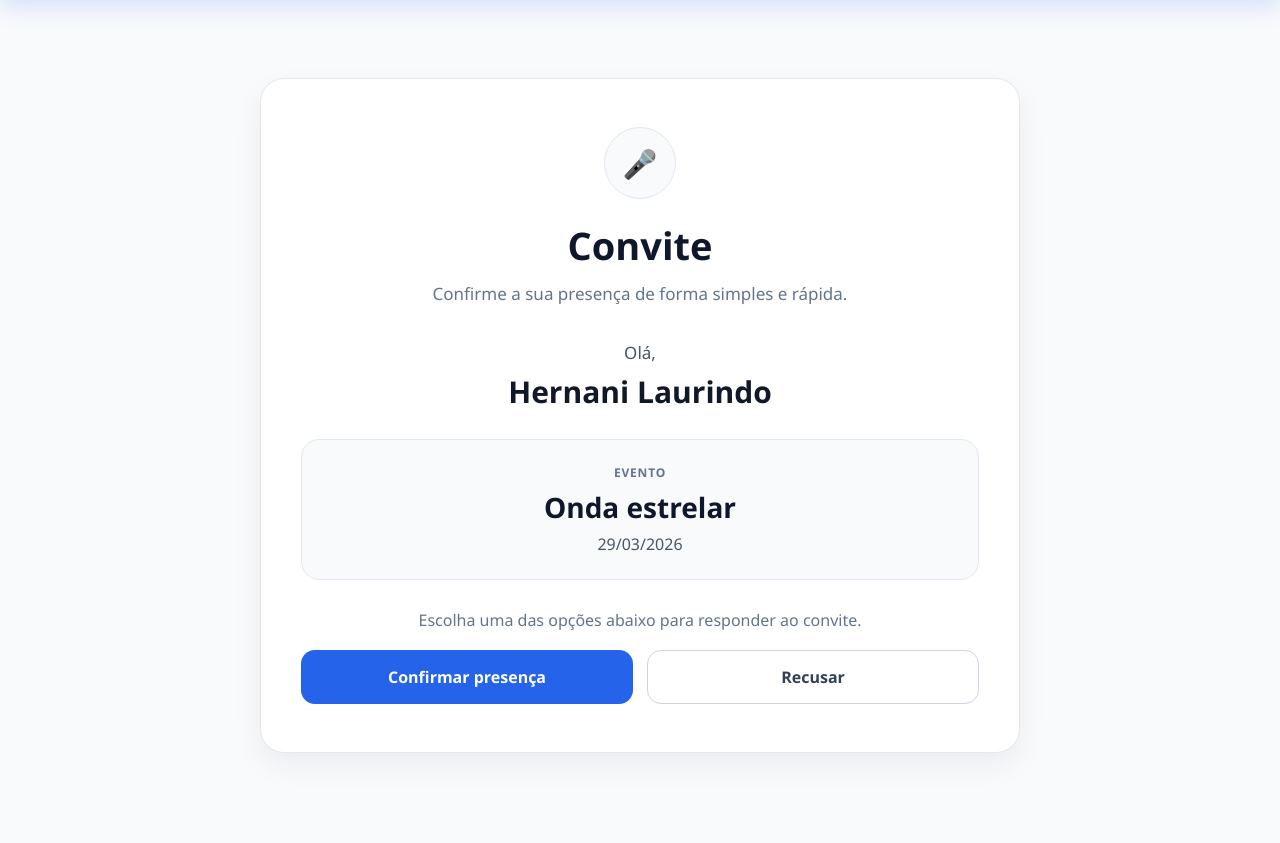
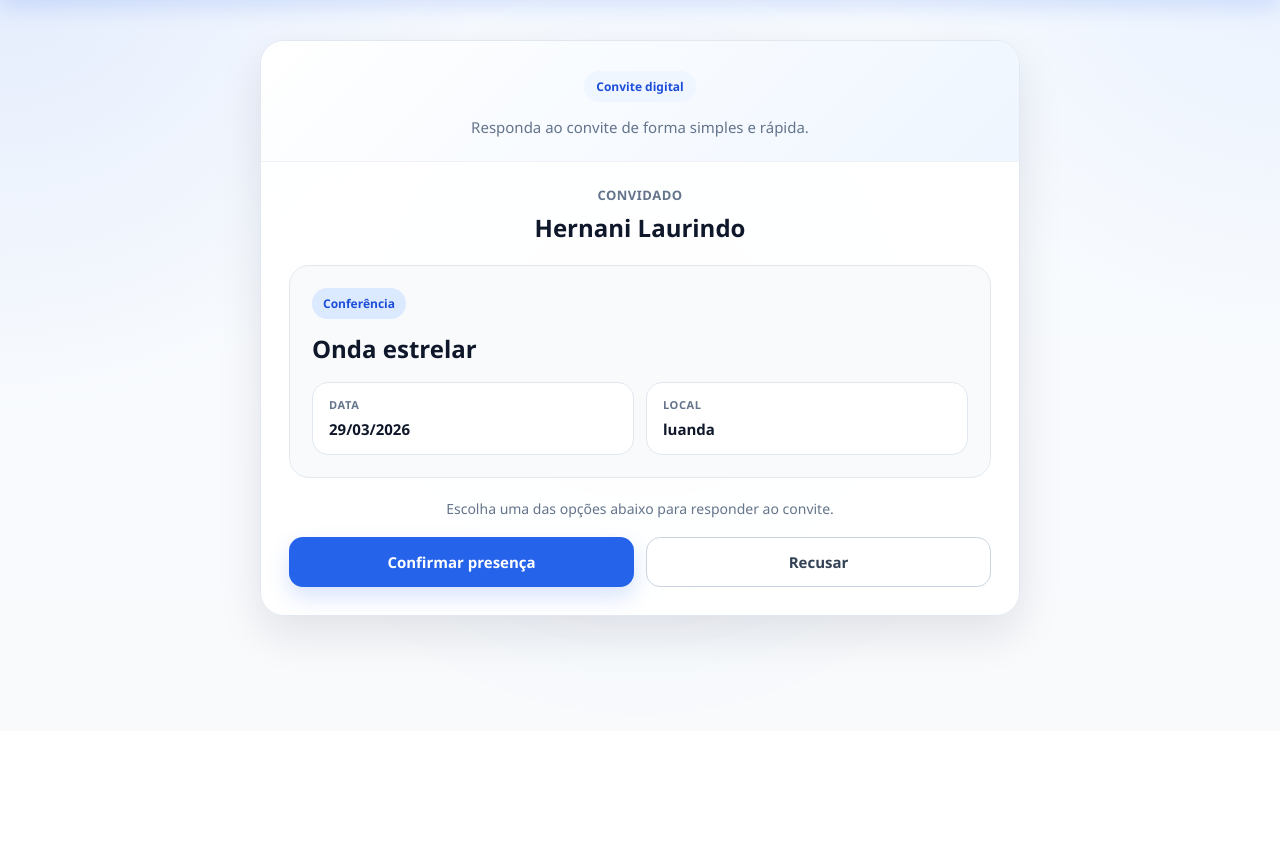
Before and after one commit to 9free13-sys/invitation-app, a Django app: page /invite/16a39fd4-306f-4f0b-864f-f8930bcd0d67/ in a window 1280 px wide. Shown: the part 69-912 px from the top of the page. After the commit the page ends 725 px from the top, so only its background shows below. Run offline with Django 5.2, Linux system fonts and the light colour scheme; data comes from the database, SQL or seed files in the repository.

Commit message:
improving the invite layout

```diff
--- a/events/templates/events/event_detail.html
+++ b/events/templates/events/event_detail.html
@@ -633,7 +633,7 @@
         Enviar convite
     </button>
 
-                                    <div id="copyToast" class="copy-toast">Link copiado com sucesso.</div><button class="guest-btn dark" onclick="navigator.clipboard.writeText('https://invitation-app-auto.onrender.com/invite/{{ guest.token }}/')">
+    <button class="guest-btn dark" onclick="copiarLink('https://invitation-app-auto.onrender.com/invite/{{ guest.token }}/')">
         Copiar link
     </button>
 </div>
@@ -657,6 +657,9 @@
         </div>
     </div>
 </div>
+
+<div id="copyToast" class="copy-toast">Link copiado com sucesso.</div>
+
 
 <script>
 
@@ -685,7 +688,6 @@ function copiarLink(link) {
         window.open(url, "_blank");
     }
 
-<div id="copyToast" class="copy-toast">Link copiado com sucesso.</div>
 
 </script>
 {% endblock %}
--- a/guests/templates/guests/invite_page.html
+++ b/guests/templates/guests/invite_page.html
@@ -1,268 +1,331 @@
 {% extends "base.html" %}
 
-{% block title %}Convite{% endblock %}
+{% block title %}Convite | InvitePro{% endblock %}
 
 {% block content %}
 <style>
+
+.invite-page-bg {
+    position: relative;
+}
+
+.invite-page-bg::before {
+    content: "";
+    position: fixed;
+    inset: 0;
+    background:
+        radial-gradient(circle at top left, rgba(37, 99, 235, 0.10), transparent 32%),
+        radial-gradient(circle at top right, rgba(59, 130, 246, 0.08), transparent 28%),
+        linear-gradient(180deg, #f8fbff 0%, #f8fafc 100%);
+    z-index: -2;
+}
+
+.invite-page-bg::after {
+    content: "";
+    position: fixed;
+    width: 520px;
+    height: 520px;
+    border-radius: 50%;
+    background: rgba(37, 99, 235, 0.05);
+    filter: blur(80px);
+    top: 140px;
+    left: 50%;
+    transform: translateX(-50%);
+    z-index: -1;
+    pointer-events: none;
+}
+
     .invite-wrapper {
         max-width: 760px;
-        margin: 50px auto;
+        margin: 12px auto 0;
     }
 
-    .invite-card {
-        background: #ffffff;
+    .invite-shell {
+    background: rgba(255, 255, 255, 0.92);
+    border: 1px solid #e2e8f0;
     border-radius: 24px;
-        padding: 48px 40px;
+    box-shadow: 0 18px 44px rgba(15, 23, 42, 0.10);
+    overflow: hidden;
+    backdrop-filter: blur(8px);
+}
+
+    .invite-header {
+    padding: 30px 28px 22px;
     text-align: center;
-        box-shadow: 0 12px 30px rgba(15, 23, 42, 0.06);
-        border: 1px solid #e5e7eb;
+    border-bottom: 1px solid #eef2f7;
+    background: linear-gradient(135deg, #ffffff, #eff6ff);
 }
 
     .invite-badge {
-        width: 72px;
-        height: 72px;
-        margin: 0 auto 20px;
-        border-radius: 50%;
-        background: #f8fafc;
-        display: flex;
+        display: inline-flex;
         align-items: center;
         justify-content: center;
-        font-size: 28px;
-        border: 1px solid #e2e8f0;
+        background: #eff6ff;
+        color: #1d4ed8;
+        border-radius: 999px;
+        padding: 7px 12px;
+        font-size: 12px;
+        font-weight: 700;
+        margin-bottom: 14px;
     }
 
     .invite-title {
-        font-size: 38px;
+        margin: 0 0 8px 0;
+        font-size: 30px;
         font-weight: 800;
         color: #0f172a;
-        margin-bottom: 10px;
+        line-height: 1.2;
     }
 
     .invite-subtitle {
-        font-size: 17px;
+        margin: 0;
+        font-size: 15px;
         color: #64748b;
-        margin-bottom: 34px;
         line-height: 1.5;
     }
 
-    .guest-line {
-        font-size: 17px;
-        color: #475569;
+    .invite-body {
+        padding: 24px 28px 28px;
+    }
+
+    .guest-block {
+        text-align: center;
+        margin-bottom: 22px;
+    }
+
+    .guest-label {
+        font-size: 13px;
+        font-weight: 700;
+        color: #64748b;
+        text-transform: uppercase;
+        letter-spacing: 0.5px;
         margin-bottom: 8px;
     }
 
     .guest-name {
-        font-size: 30px;
-        font-weight: 700;
-        color: #111827;
-        margin-bottom: 24px;
+        font-size: 24px;
+        font-weight: 800;
+        color: #0f172a;
         line-height: 1.3;
         word-break: break-word;
     }
 
-    .event-box {
+    .event-card {
         background: #f8fafc;
         border: 1px solid #e2e8f0;
-        border-radius: 18px;
-        padding: 24px;
-        margin: 28px 0;
-        text-align: center;
+        border-radius: 20px;
+        padding: 22px;
+        margin-bottom: 20px;
     }
 
-    .event-label {
+    .event-type {
+        display: inline-block;
+        background: #dbeafe;
+        color: #1d4ed8;
+        padding: 7px 11px;
+        border-radius: 999px;
         font-size: 12px;
         font-weight: 700;
-        letter-spacing: 0.8px;
-        text-transform: uppercase;
-        color: #64748b;
-        margin-bottom: 8px;
+        margin-bottom: 14px;
     }
 
     .event-name {
-        font-size: 28px;
-        font-weight: 700;
+        font-size: 24px;
+        font-weight: 800;
         color: #0f172a;
-        margin-bottom: 8px;
         line-height: 1.3;
+        margin-bottom: 18px;
         word-break: break-word;
     }
 
-    .event-date {
-        font-size: 16px;
-        color: #475569;
+    .event-meta {
+        display: grid;
+        grid-template-columns: repeat(2, 1fr);
+        gap: 12px;
     }
 
-    .action-text {
-        font-size: 16px;
+    .meta-box {
+        background: white;
+        border: 1px solid #e2e8f0;
+        border-radius: 16px;
+        padding: 14px 16px;
+    }
+
+    .meta-label {
+        font-size: 11px;
+        font-weight: 700;
         color: #64748b;
-        margin: 28px 0 18px;
+        text-transform: uppercase;
+        letter-spacing: 0.6px;
+        margin-bottom: 6px;
+    }
+
+    .meta-value {
+        font-size: 15px;
+        font-weight: 700;
+        color: #0f172a;
         line-height: 1.5;
+        word-break: break-word;
+    }
+
+    .invite-note {
+        text-align: center;
+        font-size: 14px;
+        color: #64748b;
+        line-height: 1.5;
+        margin-bottom: 18px;
     }
 
     .actions {
         display: grid;
         grid-template-columns: repeat(2, 1fr);
-        gap: 14px;
-        margin-top: 8px;
+        gap: 12px;
     }
 
     .btn {
-        display: inline-block;
-        padding: 15px 18px;
+        display: inline-flex;
+        align-items: center;
+        justify-content: center;
+        min-height: 50px;
+        padding: 13px 16px;
         border-radius: 14px;
         text-decoration: none;
-        font-size: 16px;
-        font-weight: 700;
+        font-size: 15px;
+        font-weight: 800;
         transition: 0.2s ease;
         border: 1px solid transparent;
-        text-align: center;
     }
 
-    .btn:hover {
+    .btn-confirm {
+        background: #2563eb;
+        color: white;
+        box-shadow: 0 10px 22px rgba(37, 99, 235, 0.18);
+    }
+
+    .btn-confirm:hover {
+        background: #1d4ed8;
         transform: translateY(-1px);
     }
 
-    .confirm {
-        background: #2563eb;
-        color: white;
-    }
-
-    .confirm:hover {
-        background: #1d4ed8;
-    }
-
-    .decline {
+    .btn-decline {
         background: white;
         color: #334155;
         border-color: #cbd5e1;
     }
 
-    .decline:hover {
+    .btn-decline:hover {
         background: #f8fafc;
     }
 
     @media (max-width: 700px) {
         .invite-wrapper {
-            margin: 14px auto;
-            max-width: 100%;
+            margin-top: 0;
         }
 
-        .invite-card {
-            padding: 22px 16px;
-            border-radius: 18px;
+        .invite-header {
+            padding: 22px 18px 18px;
         }
 
-        .invite-badge {
-            width: 58px;
-            height: 58px;
-            font-size: 22px;
-            margin-bottom: 16px;
+        .invite-body {
+            padding: 18px 18px 22px;
         }
 
         .invite-title {
-            font-size: 26px;
-            margin-bottom: 8px;
+            font-size: 24px;
         }
 
         .invite-subtitle {
             font-size: 14px;
-            margin-bottom: 24px;
-        }
-
-        .guest-line {
-            font-size: 15px;
-            margin-bottom: 6px;
         }
 
         .guest-name {
-            font-size: 23px;
-            margin-bottom: 18px;
+            font-size: 21px;
         }
 
-        .event-box {
-            padding: 18px 14px;
-            margin: 20px 0;
-            border-radius: 14px;
-        }
-
-        .event-label {
-            font-size: 11px;
+        .event-card {
+            padding: 18px;
+            border-radius: 18px;
         }
 
         .event-name {
             font-size: 21px;
-            margin-bottom: 6px;
+            margin-bottom: 14px;
         }
 
-        .event-date {
+        .event-meta {
+            grid-template-columns: 1fr;
+        }
+
+        .meta-box {
+            padding: 13px 14px;
+        }
+
+        .meta-value {
             font-size: 14px;
         }
 
-        .action-text {
-            font-size: 14px;
-            margin: 20px 0 14px;
+        .invite-note {
+            font-size: 13px;
         }
 
         .actions {
             grid-template-columns: 1fr;
-            gap: 10px;
         }
 
         .btn {
             width: 100%;
-            padding: 13px 14px;
+            min-height: 48px;
             font-size: 15px;
-            border-radius: 12px;
         }
     }
 </style>
 
+
+
+<div class="invite-page-bg">
     <div class="invite-wrapper">
-    <div class="invite-card">
-        <div class="invite-badge">
-            {% if guest.event.event_type == "aniversario" %}
-                🎂
-            {% elif guest.event.event_type == "casamento" %}
-                💍
-            {% elif guest.event.event_type == "noivado" %}
-                💕
-            {% elif guest.event.event_type == "baptizado" %}
-                ✝️
-            {% elif guest.event.event_type == "cha_de_bebe" %}
-                🍼
-            {% elif guest.event.event_type == "formatura" %}
-                🎓
-            {% elif guest.event.event_type == "conferencia" %}
-                🎤
-            {% elif guest.event.event_type == "reuniao" %}
-                📊
-            {% elif guest.event.event_type == "evento_corporativo" %}
-                🏢
-            {% else %}
-                📩
-            {% endif %}
+        <div class="invite-shell">
+        <div class="invite-header">
+            <div class="invite-badge">Convite digital</div>
+            <p class="invite-subtitle">Responda ao convite de forma simples e rápida.</p>
         </div>
 
-        <div class="invite-title">Convite</div>
-        <div class="invite-subtitle">Confirme a sua presença de forma simples e rápida.</div>
-
-        <div class="guest-line">Olá,</div>
+        <div class="invite-body">
+            <div class="guest-block">
+                <div class="guest-label">Convidado</div>
                 <div class="guest-name">{{ guest.full_name }}</div>
-
-        <div class="event-box">
-            <div class="event-label">Evento</div>
-            <div class="event-name">{{ guest.event.name }}</div>
-            <div class="event-date">{{ guest.event.date|date:"d/m/Y" }}</div>
             </div>
 
-        <div class="action-text">
+            <div class="event-card">
+                <div class="event-type">{{ guest.event.event_type_label }}</div>
+                <div class="event-name">{{ guest.event.name }}</div>
+
+                <div class="event-meta">
+                    <div class="meta-box">
+                        <div class="meta-label">Data</div>
+                        <div class="meta-value">{{ guest.event.date|date:"d/m/Y" }}</div>
+                    </div>
+
+                    <div class="meta-box">
+                        <div class="meta-label">Local</div>
+                        <div class="meta-value">{{ guest.event.location }}</div>
+                    </div>
+                </div>
+            </div>
+
+            <div class="invite-note">
                 Escolha uma das opções abaixo para responder ao convite.
             </div>
 
             <div class="actions">
-            <a href="/invite/{{ guest.token }}/confirm/" class="btn confirm">Confirmar presença</a>
-            <a href="/invite/{{ guest.token }}/decline/" class="btn decline">Recusar</a>
+                <a href="/invite/{{ guest.token }}/confirm/" class="btn btn-confirm">Confirmar presença</a>
+                <a href="/invite/{{ guest.token }}/decline/" class="btn btn-decline">Recusar</a>
             </div>
         </div>
     </div>
+</div>
+        </div>
+    </div>
+</div>
+
 {% endblock %}
```
Lines whose indentation alone changed are shown as unchanged.
